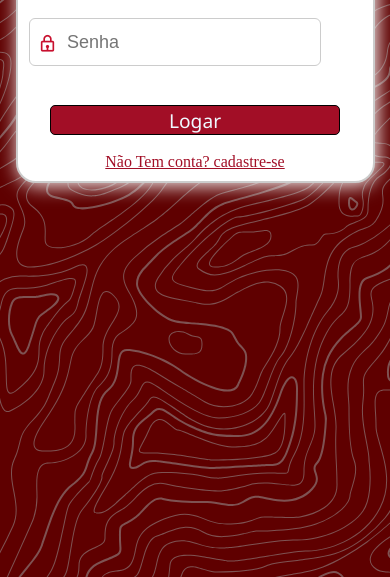
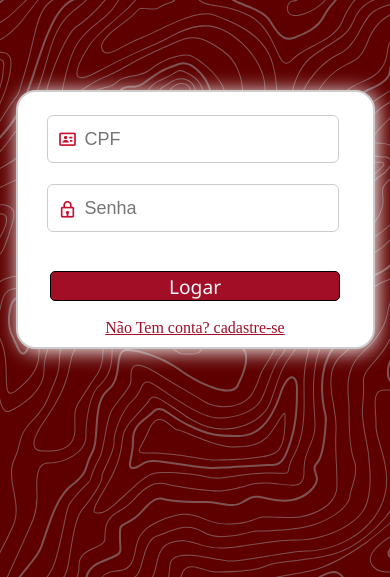
Before and after one commit to Sirigueijocoderpy/ProjetoBIblioteca, a plain HTML site: page Auth/Pagina De login/index.html in a window 390 px wide. Shown: the part 156-733 px from the top of the page. Drawn offline with nearby package versions, Linux system fonts and the light colour scheme; a web font is replaced by a local one.

Commit message:
Responsividade

```diff
--- a/Auth/Pagina De login/index.html
+++ b/Auth/Pagina De login/index.html
@@ -17,7 +17,7 @@
 
 <body>
     <header>
-        <div class="img">
+        <div class="logo img">
             <!-- imagem -->
             <img src="logo.png" alt="">
         </div>
@@ -60,7 +60,7 @@
 
 
 
-                <div class="icon"><br>
+                <div class="icon iconesss"><br>
                     <i class="bx bx-id-card"></i>
                     <input type="tel" name="telefone" id="itelefone" class="tipo" placeholder=" CPF" required> <br><br>
                 </div>
@@ -70,7 +70,7 @@
 
 
 
-                <div class="icone">
+                <div class="icone iconesss">
                     <i class="bx bx-lock icon-1"></i>
                     <input type="password" name="senha" id="isenha" class="tipo" placeholder=" Senha" required
                         minlength="8"> <br> <br> <br>
--- a/Auth/Pagina De login/style.css
+++ b/Auth/Pagina De login/style.css
@@ -375,3 +375,21 @@ header{
 a{
     color: #a20e26;
 }
+@media (max-width: 768px){
+    .container{
+        min-width: 50px;
+        margin-top: 50%;
+    }
+    .tipo, .logar{
+        margin-left: 15px;
+    }
+    .iconesss{
+        margin-left: 20px;
+    }
+    .Envie{
+        margin-right: 5px;
+        margin-left: 5px;
+
+    }
+
+}
```
